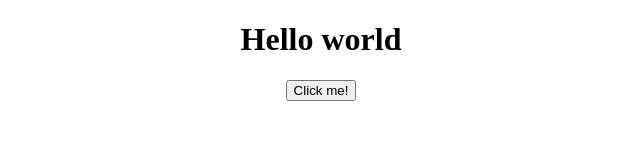
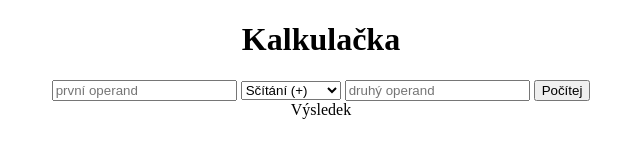
Before and after one commit to L20220084/MOA, a plain HTML site: page index.html in a window 1280 px wide. Shown: the whole page, without its empty margins (319-959 px from the left). Drawn offline with Linux system fonts and the light colour scheme.

Commit message:
calculator

```diff
--- a/index.html
+++ b/index.html
@@ -9,8 +9,20 @@
     <script src="app.js"></script>
 </head>
 <body>
-    <h1>Hello world</h1>
-    <button onclick="sayHello()">Click me!</button>
-    <p id="hello"></p>
+    <div class="calculator">
+        <h1>Kalkulačka</h1>
+        <form id="calcForm">
+            <input type="number" id="operand1" placeholder="první operand" required />
+            <select id="operation">
+                <option value="add">Sčítání (+)</option>
+                <option value="subtract">Odčítání (-)</option>
+                <option value="multiply">Násobení (×)</option>
+                <option value="divide">Dělení (÷)</option>
+            </select>
+            <input type="number" id="operand2" placeholder="druhý operand" required />
+            <button type="button" onclick="pocitej()">Počítej</button>
+        </form>
+        <div id="result">Výsledek</div>
+    </div>
 </body>
 </html>
```
